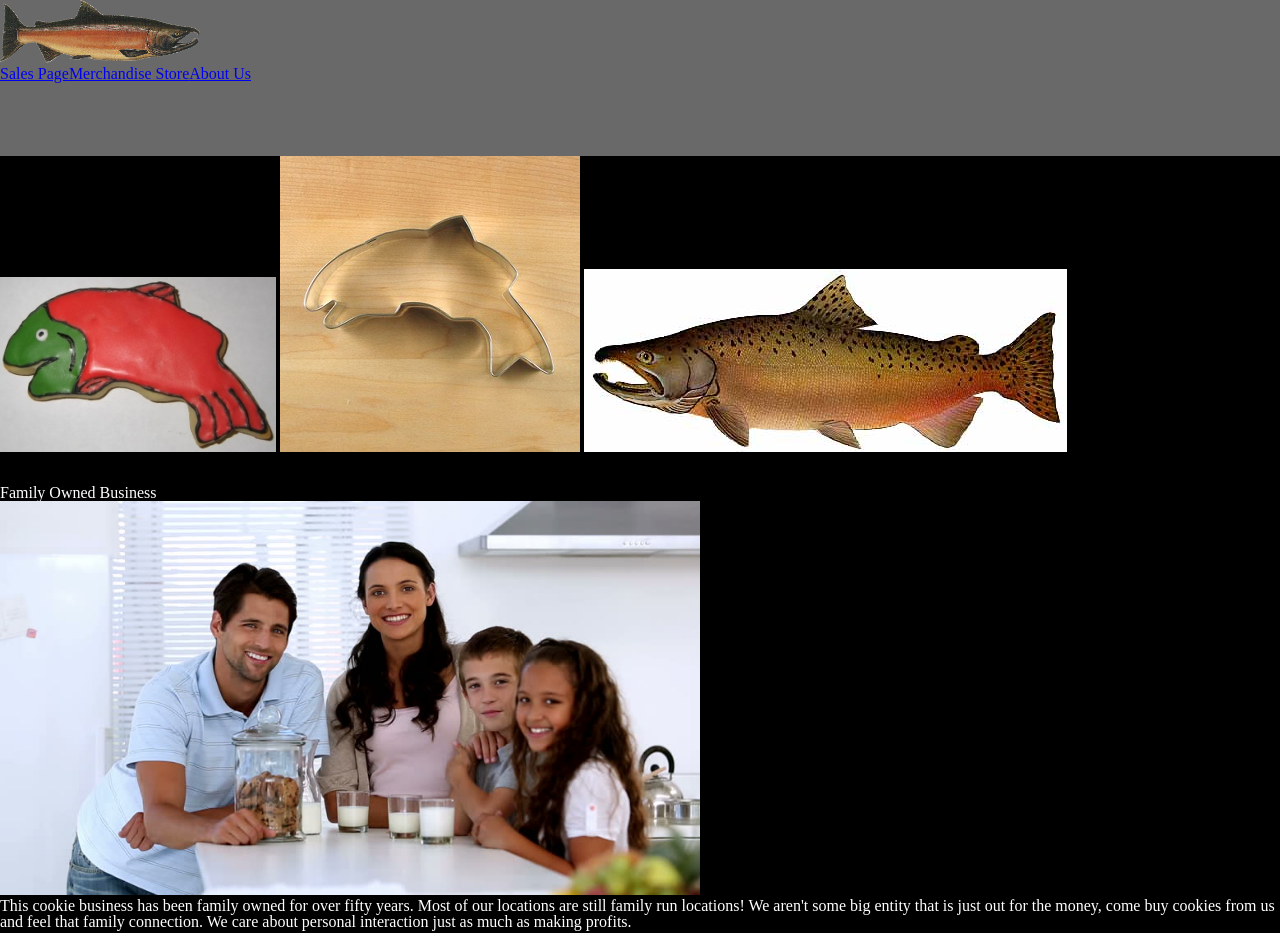
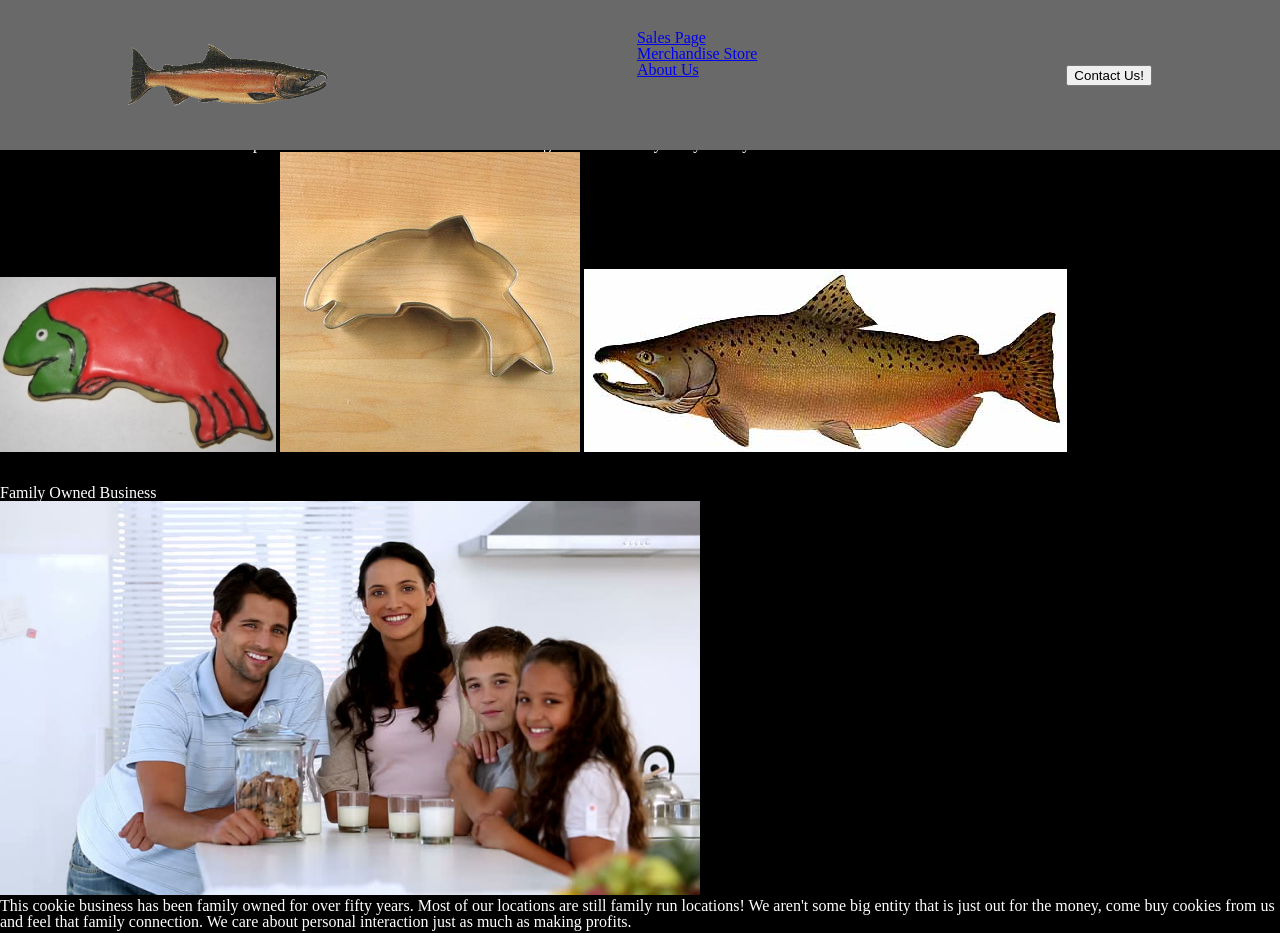
Before and after one commit to JBrockDev/cookie-stand, a plain HTML site: page index.html in a window 1280 px wide. Shown: the top 933 px of the page. Drawn offline with Linux system fonts and the light colour scheme.

Commit message:
fixed navbar three column setup

```diff
--- a/css/style.css
+++ b/css/style.css
@@ -13,12 +13,15 @@ td, th {
 }
 
 header {
+  display: flex;
   background-color: dimgrey;
-  flex-shrink: 0;
   position: fixed;
-  flex-direction: row;
-  width: 100%;
+  justify-content: space-between;
+  align-items: center;
+  padding: 30px 10%;
   top: 0px;
+
+  width: 80%;
 }
 
 main {
@@ -26,7 +29,6 @@ main {
 }
 
 nav {
-  display: flex;
   height: 90px;
 }
 
@@ -34,35 +36,6 @@ section, footer {
   margin-top: 30px;
 }
 
-ul {
-  display: flex;
-  flex-direction: row;
-  width: 100%;
-}
-
-body {
-	flex: 1 0 auto;
-}
-
-li {
-  display: flex;
-  justify-content: space-between;
-}
-
-
-span {
-  display: flex;
-}
-
-span:nth-of-type(1) {
-  display: flex;
-  justify-self: flex-start;
-}
-
-span:nth-of-type(2) {
-  display: flex;
-  justify-self: flex-end;
-}
 
 #family img {
   width: 700px;
--- a/index.html
+++ b/index.html
@@ -10,13 +10,12 @@
         <img id="logo" src="images/salmon.png">
         <nav>
           <ul>
-            <span>
-              <li><a href="sales.html">Sales Page</a></li>
-              <li><a href="#store">Merchandise Store</a></li>
-              <li><a href="#family">About Us</a></li>
-            </span>
+            <li><a href="sales.html">Sales Page</a></li>
+            <li><a href="#store">Merchandise Store</a></li>
+            <li><a href="#family">About Us</a></li>
           </ul>
         </nav>
+        <a id="contact" href="#"><button>Contact Us!</button></a>
       </header>
       <main>
         <section id="product">
```
